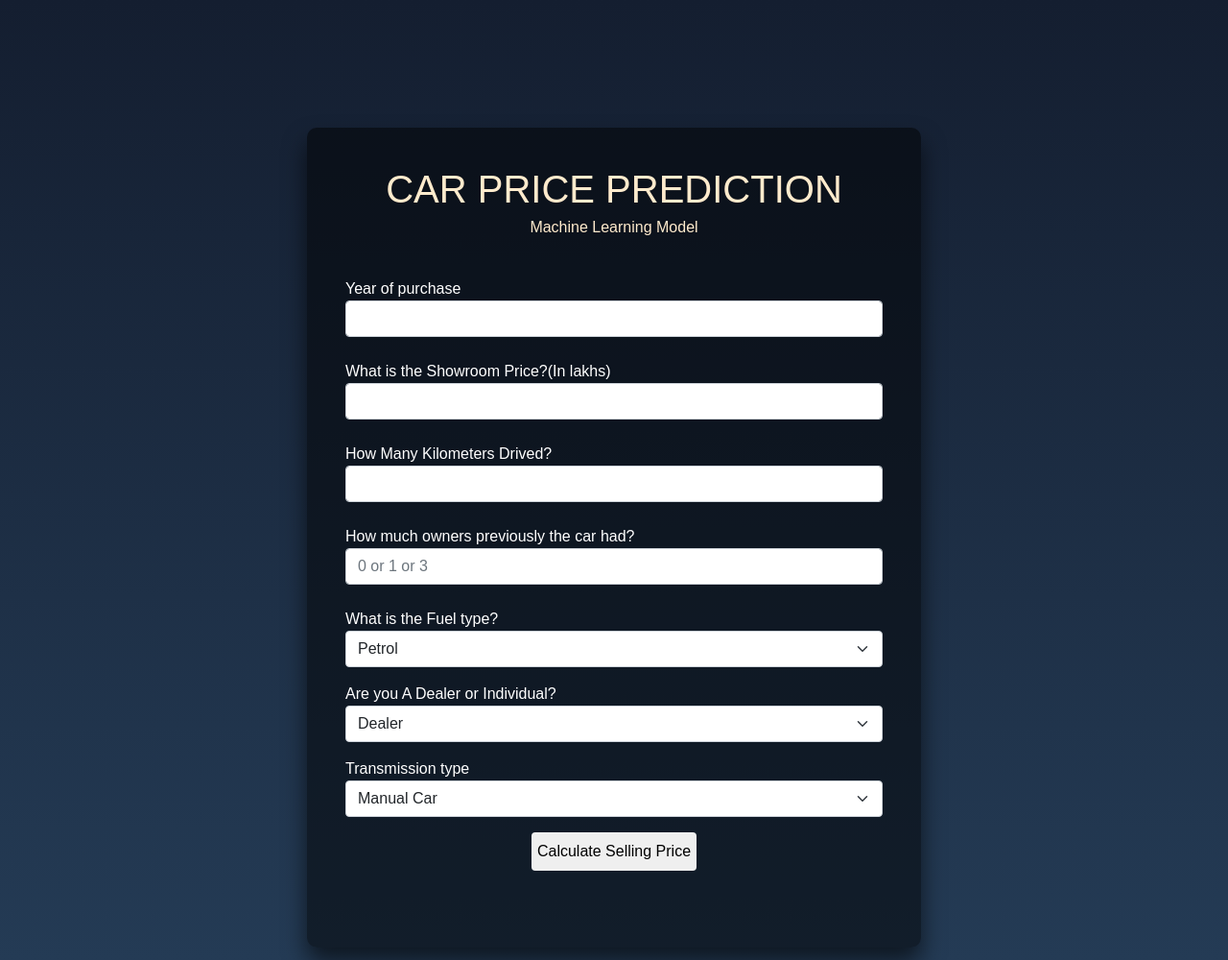
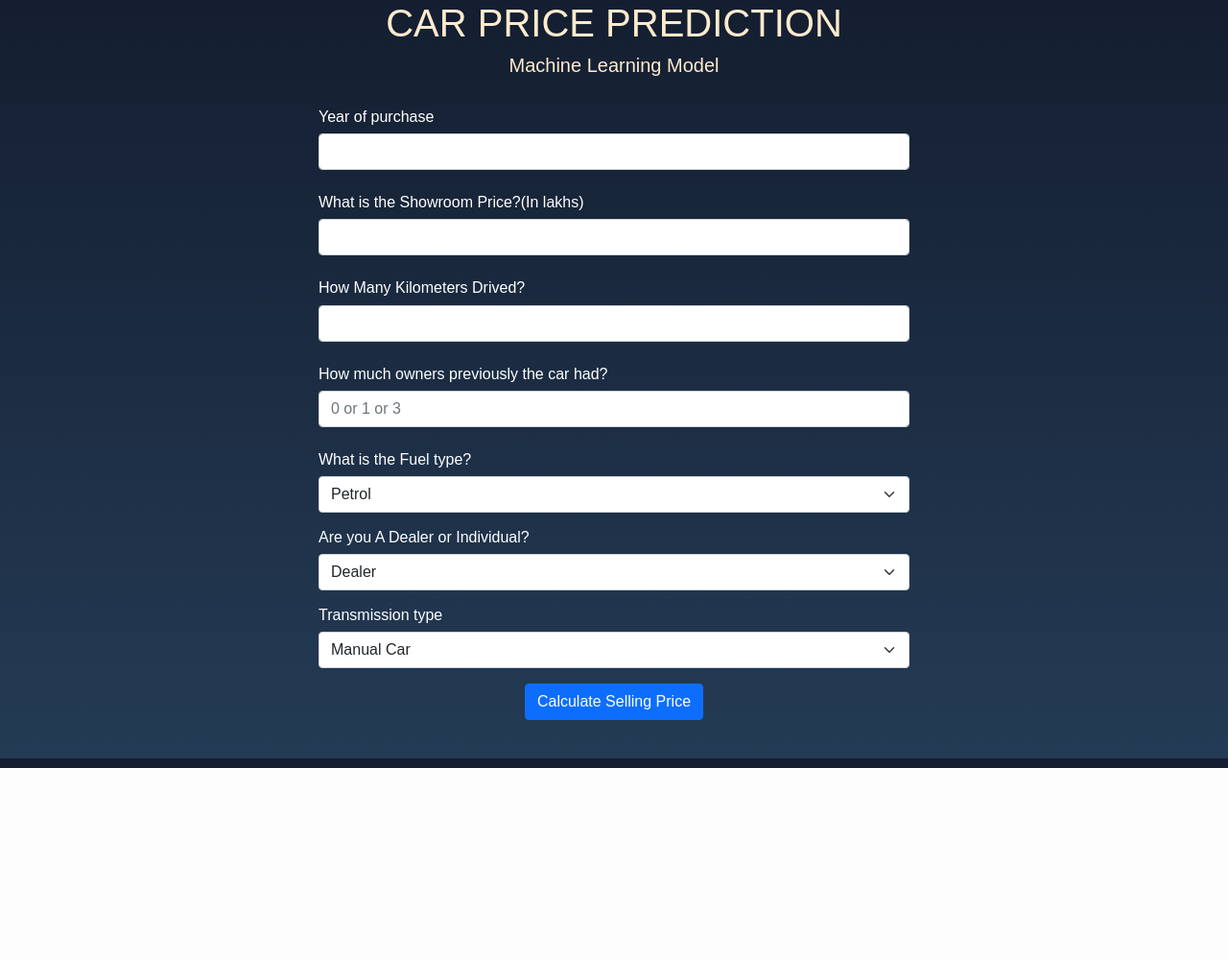
Before and after one commit to Rohanvp07/Car-Price-Prediction, a Flask app: page / in a window 1280 px wide. Shown: the whole page at 96% size. After the commit the page ends 800 px from the top, so only its background shows below. Run offline with Flask 2, Linux system fonts and the light colour scheme; parts of the project's set-up code (start-up, migrations or seed data) failed here and were passed over.

Commit message:
Update index.html

```diff
--- a/templates/index.html
+++ b/templates/index.html
@@ -8,7 +8,7 @@
 
     <style>
         html {
-            height: 1000px;
+            height: auto;
         }
     body {
         margin:0;
@@ -16,20 +16,12 @@
         font-family: sans-serif;
         background: linear-gradient(#141e30, #243b55);
     }
-    label{
+    label,h5,h6{
         color: white;
     }
-    .login-box {
-     position: absolute;
-     top: 70%;
-     left: 50%;
-     width: 50%;
-     padding: 40px;
-     transform: translate(-50%, -50%);
-     background: rgba(0,0,0,.5);
-     box-sizing: border-box;
-     box-shadow: 0 15px 25px rgba(0,0,0,.6);
-     border-radius: 10px;
+
+
+
 }
 
     </style>
@@ -37,43 +29,44 @@
   </head>
   <body>
 
-
+    <h1  style="color: blanchedalmond; text-align: center;">CAR PRICE PREDICTION</h1>
+    <h5  style="color: blanchedalmond; text-align: center;">Machine Learning Model</h5>
     <div class="container-sm" style="width: 50%;">
         <form action="{{ url_for('predict')}}" method="post" class="login-box">
-            <h1 class="sm:text-3xl text-2xl font-medium title-font mb-1 text-white-900", style="color: blanchedalmond; text-align: center;">CAR PRICE PREDICTION</h1>
-            <p class="lg:w-2/3 mx-auto leading-relaxed text-base" style="color: blanchedalmond; text-align: center;">Machine Learning Model</p>
+
             <br/>
-            <label>Year of purchase</label>
+            <h6>Year of purchase</h6>
             <input type="number" class="form-control" name="Year" required="required">
             <br/>
-            <label>What is the Showroom Price?(In lakhs)</label>
+            <h6>What is the Showroom Price?(In lakhs)</h6>
             <input type="text" class="form-control" name="Present_Price" required="required">
             <br/>
-            <label>How Many Kilometers Drived?</label>
+            <h6>How Many Kilometers Drived?</h6>
             <input type="text" class="form-control" name="Kms_Driven" required="required">
             <br/>
-            <label>How much owners previously the car had?</label>
+            <h6>How much owners previously the car had?</h6>
             <input type="text" class="form-control" name="Owner" placeholder="0 or 1 or 3" required="required">
             <br/>
-            <label>What is the Fuel type?</label>
+            <h6>What is the Fuel type?</h6>
             <select class="form-select form-select-md mb-3" aria-label=".form-select-lg example" name="Fuel_Type_Petrol">
                 <option value="Petrol">Petrol</option>
                 <option value="Diesel">Diesel</option>
                 <option value="Diesel">CNG</option>
             </select>
-            <label>Are you A Dealer or Individual?</label>
+            <h6>Are you A Dealer or Individual?</h6>
             <select class="form-select form-select-md mb-3" aria-label=".form-select-lg example" name="Seller_Type_Individual">
                 <option value="Dealer">Dealer</option>
                 <option value="Individual">Individual</option>
             </select>
-            <label>Transmission type</label>
+            <h6>Transmission type</h6>
             <select class="form-select form-select-md mb-3" aria-label=".form-select-lg example" name="Transmission_Mannual">
                 <option value="Mannual">Manual Car</option>
                 <option value="Automatic">Automatic Car</option>
             </select>
-          <div style="text-align: center;">
-            <button  class="flex mx-auto text-white-900 bg-blue border-0 py-2 px-8 focus:outline-none hover:bg-blue-600 rounded text-lg">Calculate Selling Price</button>
-          </div>
+            <div style="text-align: center;" class="d-grid gap-2 d-md-block">
+              <button class="btn btn-primary" type="submit">Calculate Selling Price</button>
+            </div>
+
             <div class="p-2 w-full text-center">
                 <h1 class="sm:text-3xl text-2xl font-medium title-font mb-4 text-white-900", style="color: blanchedalmond;">{{ prediction_text }}</h1>
             </div>
```
